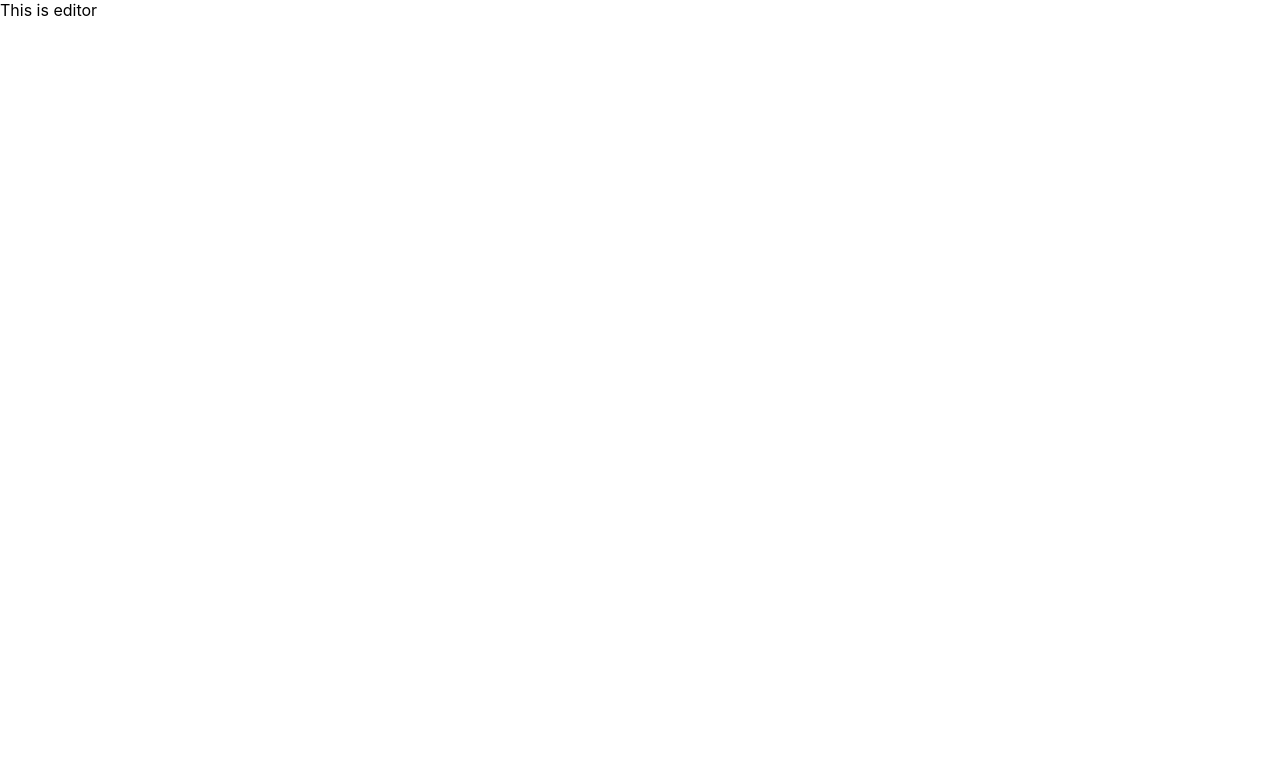
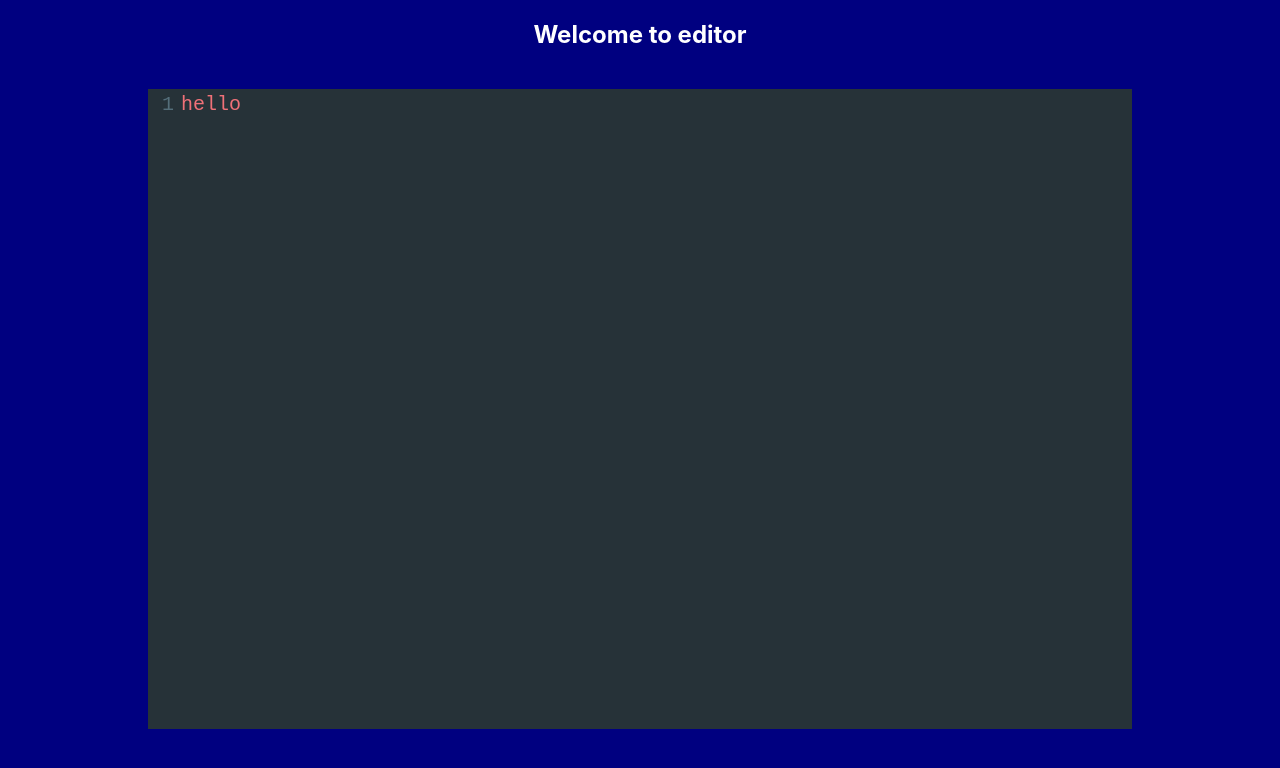
Before and after one commit to JeeheonKim/codedocs, a React (Create React App) app: page / in a window 1280 px wide. Shown: the top 768 px of the page. Built offline with nearby package versions, Linux system fonts and the light colour scheme.

Commit message:
added editor

```diff
--- a/package.json
+++ b/package.json
@@ -3,6 +3,7 @@
   "version": "0.1.0",
   "private": true,
   "dependencies": {
+    "@material-ui/core": "^4.11.0",
     "@testing-library/jest-dom": "^4.2.4",
     "@testing-library/react": "^9.3.2",
     "@testing-library/user-event": "^7.1.2",
--- a/public/index.html
+++ b/public/index.html
@@ -1,14 +1,12 @@
 <!DOCTYPE html>
 <html lang="en">
+
 <head>
   <meta charset="utf-8" />
   <link rel="icon" href="%PUBLIC_URL%/favicon.ico" />
   <meta name="viewport" content="width=device-width, initial-scale=1" />
   <meta name="theme-color" content="#000000" />
-    <meta
-      name="description"
-      content="Web site created using create-react-app"
-    />
+  <meta name="description" content="Web site created using create-react-app" />
   <link rel="apple-touch-icon" href="%PUBLIC_URL%/logo192.png" />
   <!--
       manifest.json provides metadata used when your web app is installed on a
@@ -24,8 +22,11 @@
       work correctly both with client-side routing and a non-root public URL.
       Learn how to configure a non-root public URL by running `npm run build`.
     -->
+  <link rel="stylesheet" href="https://fonts.googleapis.com/css?family=Roboto:300,400,500,700&display=swap" />
+  <link rel="stylesheet" href="https://fonts.googleapis.com/icon?family=Material+Icons" />
   <title>React App</title>
 </head>
+
 <body>
   <noscript>You need to enable JavaScript to run this app.</noscript>
   <div id="root"></div>
@@ -40,4 +41,5 @@
       To create a production bundle, use `npm run build` or `yarn build`.
     -->
 </body>
+
 </html>
--- a/src/App.js
+++ b/src/App.js
@@ -10,7 +10,7 @@ function App() {
   if (auth) {
     routes = (
       <Switch>
-        <Route path="/" component={Editor} />
+        <Route exact path="/" component={Editor} />
       </Switch>
     );
   } else {
--- a/src/index.css
+++ b/src/index.css
@@ -5,9 +5,14 @@ body {
     sans-serif;
   -webkit-font-smoothing: antialiased;
   -moz-osx-font-smoothing: grayscale;
+  background-color: navy;
 }
 
 code {
   font-family: source-code-pro, Menlo, Monaco, Consolas, 'Courier New',
     monospace;
 }
+
+.CodeMirror {
+  min-height: 80vh !important;
+}
--- a/src/views/editor/index.js
+++ b/src/views/editor/index.js
@@ -1,9 +1,56 @@
-import React from 'react';
+import React, {useState} from 'react';
+import {makeStyles} from '@material-ui/core/styles';
+import {Controlled as CodeMirror} from 'react-codemirror2';
+import 'codemirror/lib/codemirror.css';
+import 'codemirror/theme/material.css';
+
+import 'codemirror/mode/javascript/javascript';
+const useStyles = makeStyles({
+  root: {
+    display: 'flex',
+    justifyContent: 'center',
+    alignItems: 'center',
+    flexDirection: 'column',
+  },
+  heading: {
+    color: 'white',
+  },
+  Editor: {
+    display: 'inline-block',
+    width: '80%',
+  },
+  codeMirror: {
+    display: 'flex',
+    height: '400px !important',
+    flexDirection: 'column',
+    padding: '20px',
+    fontSize: '20px',
+  },
+});
 
 const Editor = () => {
+  const [code, setCode] = useState('hello');
+  const classes = useStyles();
   return (
-    <div>
-      This is editor
+    <div className={classes.root}>
+      <h2 className={classes.heading}>Welcome to editor</h2>
+      <div className={`Editor ${classes.Editor}`}>
+        <CodeMirror
+          className={`code-mirror-container ${classes.codeMirror}`}
+          value={code}
+          options={{
+            lineNumbers: true,
+            mode: 'javascript',
+            theme: 'material',
+            scrollbarStyle: null,
+            indentUnit: 2,
+            indentWithTabs: true,
+          }}
+          onBeforeChange={(editor, data, code) => {
+            setCode(code);
+          }}
+        />
+      </div>
     </div>
   );
 };
```
Also changed, not shown: src/views/editor/modes.js (added), 1 other file (tests, documents, lock files or other folders). Lines whose indentation alone changed are shown as unchanged.
